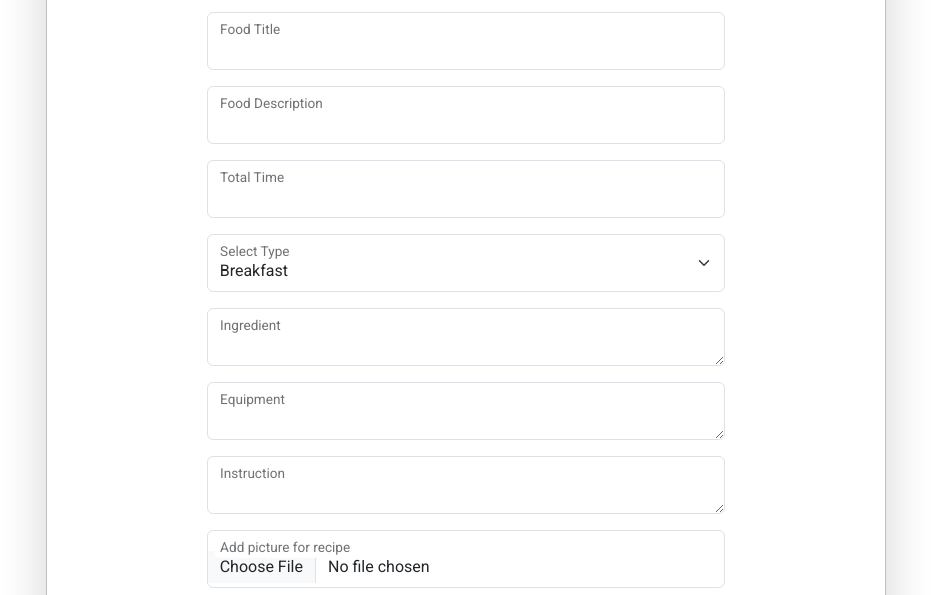
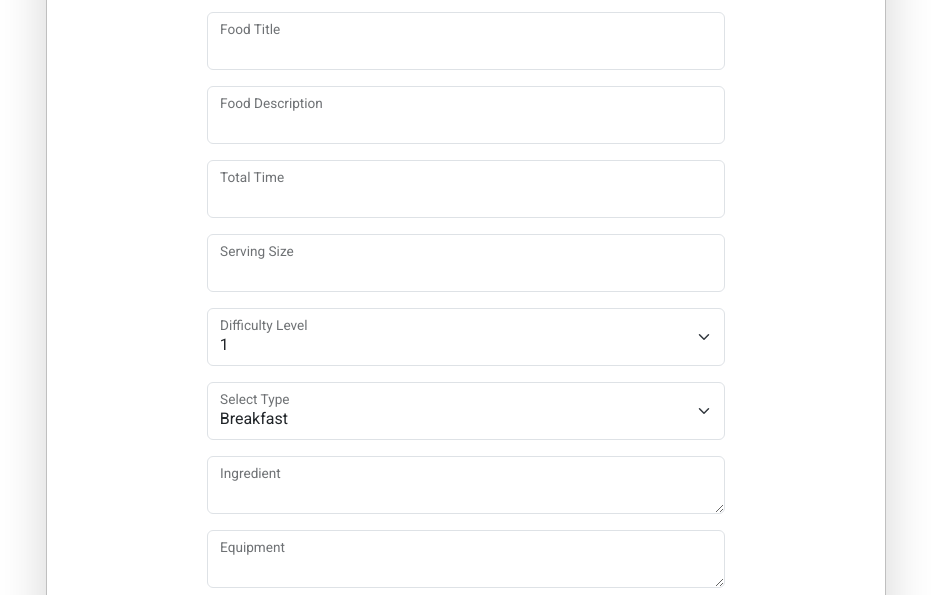
Before and after one commit to Davifus/BudgetBites, a plain HTML site: page html/add_recipe_to_database.html in a window 1280 px wide. Shown: the part 202-797 px from the top of the page, without its empty margins (174-1105 px from the left). Drawn offline with nearby package versions, Linux system fonts and the light colour scheme; no server answers.

Commit message:
added serving size and difficuly to add recipe form

```diff
--- a/html/add_recipe_to_database.html
+++ b/html/add_recipe_to_database.html
@@ -59,7 +59,20 @@
                                     <input type="text" class="form-control" id="addTime">
                                     <label for="email">Total Time</label>
                                 </div>
-
+                                <div class="form-floating mb-3 mt-3">
+                                    <input type="text" class="form-control" id="addSize">
+                                    <label for="email">Serving Size</label>
+                                </div>
+                                <div class="form-floating mt-3 mb-3">
+                                    <select class="form-select" id="addDiff" data-toggle="tooltip" data-placement="top" title="1 = Easiest & 5 = Hardest">
+                                        <option>1</option>
+                                        <option>2</option>
+                                        <option>3</option>
+                                        <option>4</option>
+                                        <option>5</option>
+                                    </select>
+                                    <label for="" class="form-label">Difficulty Level</label>
+                                </div>
                                 <div class="form-floating mt-3 mb-3">
                                     <select class="form-select" id="addType">
                                         <option>Breakfast</option>
--- a/js/cookbook.js
+++ b/js/cookbook.js
@@ -48,3 +48,9 @@
 
           const idValue = '1'; // Replace '2' with the actual ID
         getDataById(idValue);
+
+
+/* tooltip */
+$(function () {
+    $('[data-toggle="tooltip"]').tooltip()
+})
```
